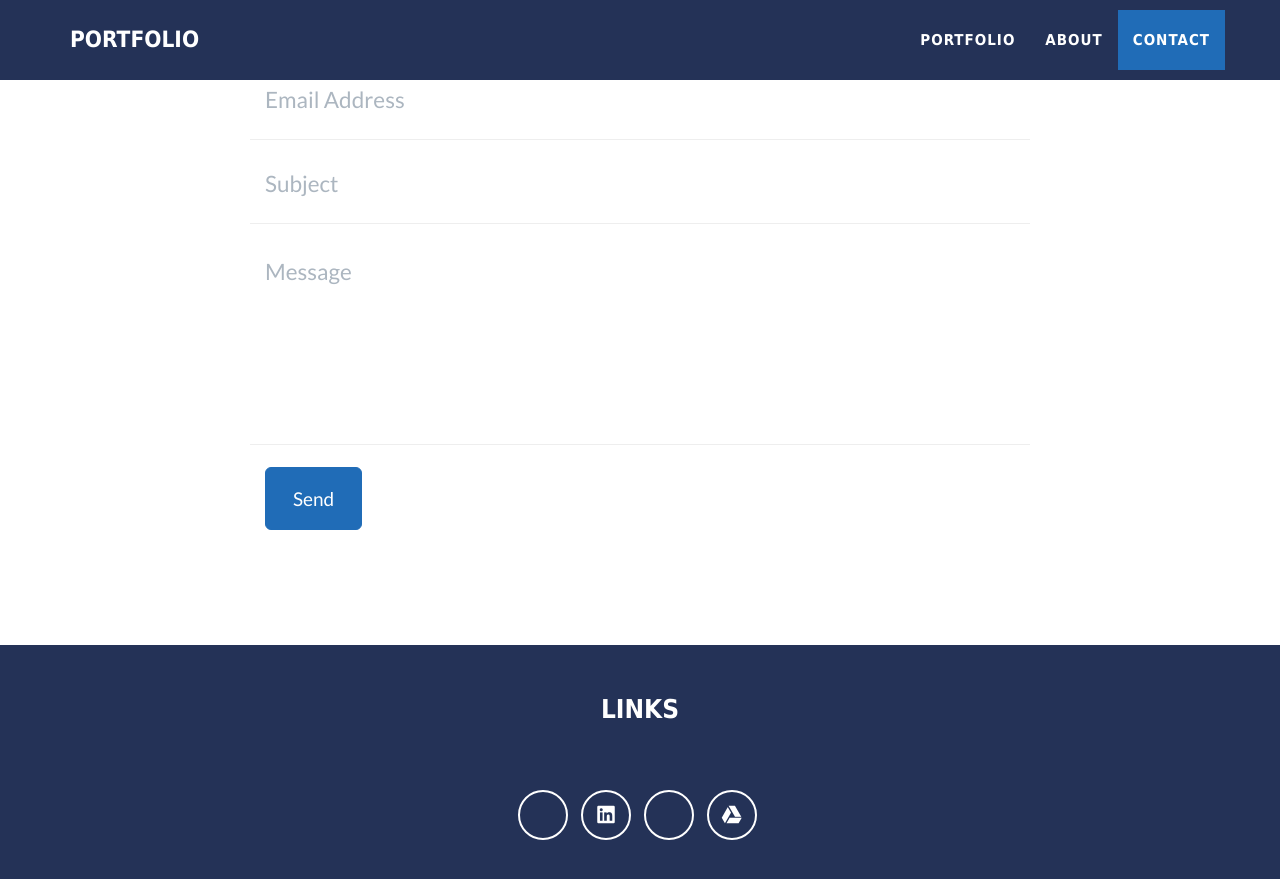
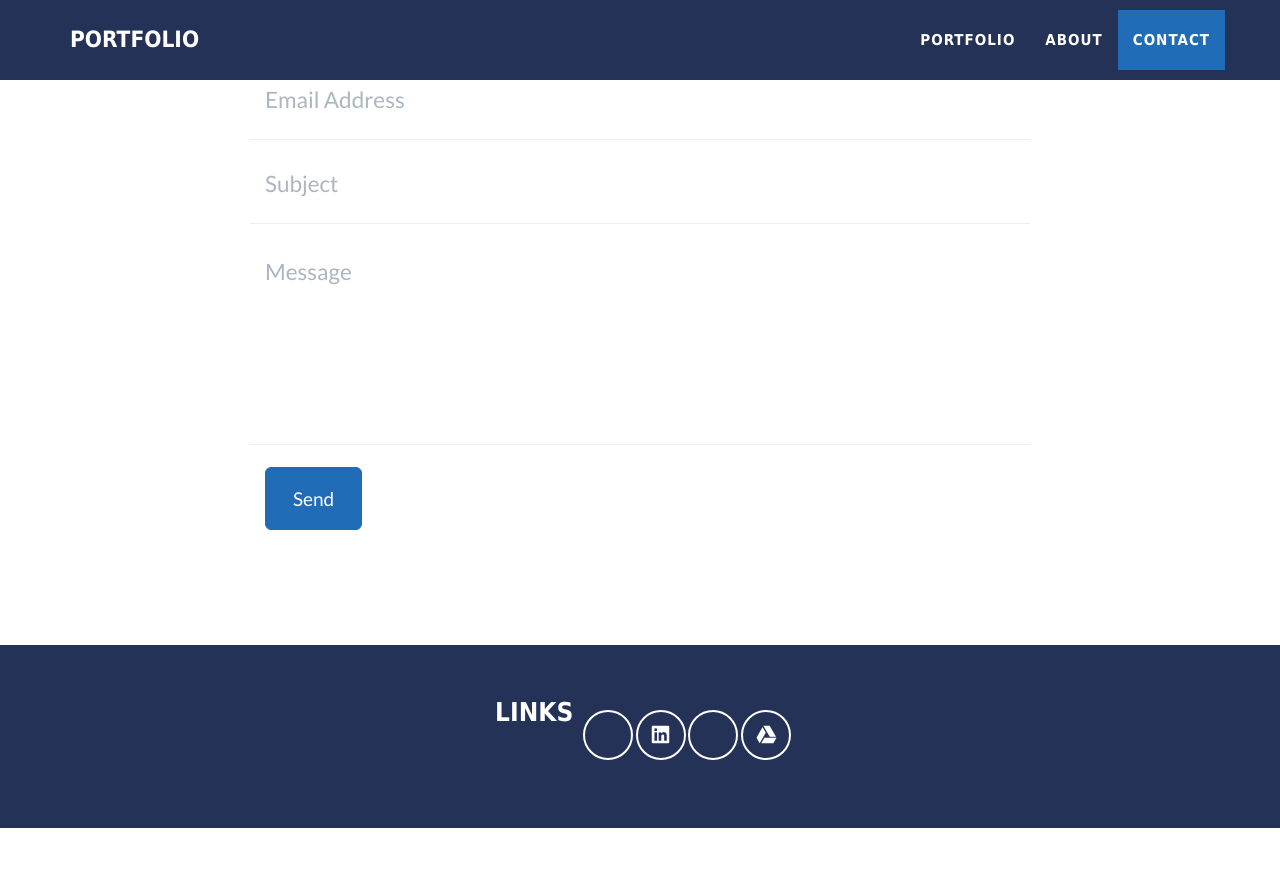
Before and after one commit to Kelly-Portfolio/Kelly-Portfolio.github.io, a Jekyll site: the page built from _posts/2014-07-18-project-1.markdown, in a window 1280 px wide and 900 px high, scrolled down 2162 px. Shown: the top 879 px of the window. Built offline with Jekyll 4.4.1, drawn with Linux system fonts in a browser that asks for light colours; after the commit the page ends 2990 px from its top, so only the background shows below that.

Commit message:
Update footer.html

```diff
--- a/_includes/footer.html
+++ b/_includes/footer.html
@@ -13,14 +13,14 @@
         </div>-->
         <div class="footer-col col-md-12">
           <h3>{{ site.footer.social }}</h3>
-          <ul class="list-inline">
+          <!--  <ul class="list-inline">  -->
             {% for network in site.social %}
-            <li>
+            <!--  <li>-->
               <a href="{{ network.url }}" class="btn-social btn-outline"><i
                   class="fa-brands fa-fw fa-{{ network.title }}"></i></a>
-            </li>
+            <!--  </li>-->
             {% endfor %}
-          </ul>
+         <!-- </ul> -->
         </div>
         <!-- <div class="footer-col col-md-4">
           <h3>{{ site.footer.credits }}</h3>
```
